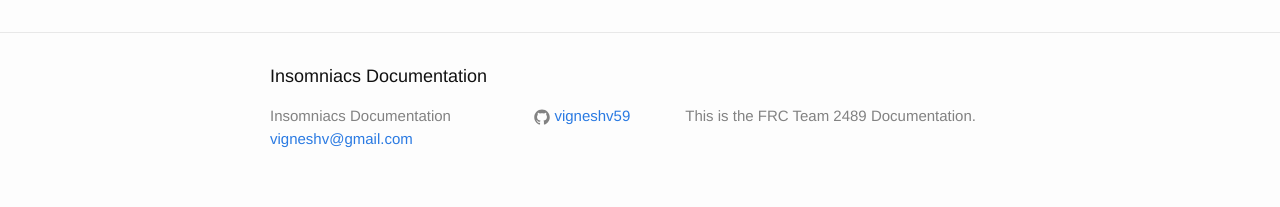
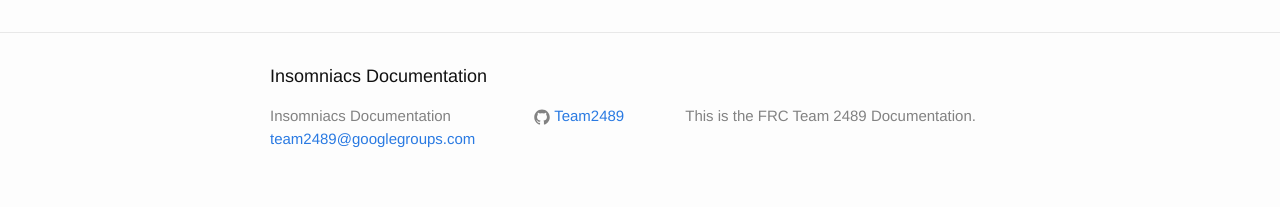
Before and after one commit to Team2489/2015RobotDocs, a Jekyll site: the page built from index.html, in a window 1280 px wide. Shown: the part 1743-1950 px from the top of the page. Built offline with Jekyll 4.4.1, drawn with Linux system fonts in a browser that asks for light colours; Markdown is read by kramdown in place of the engine named in the settings; a script that is not in the unit is left out.

Commit message:
Fixed github stuff

```diff
--- a/_config.yml
+++ b/_config.yml
@@ -1,11 +1,11 @@
 # Site settings
 title: Insomniacs Documentation
-email: vigneshv@gmail.com
+email: team2489@googlegroups.com
 description: > # this means to ignore newlines until "baseurl:"
   This is the FRC Team 2489 Documentation.
 baseurl: "/2015RobotDocs" # the subpath of your site, e.g. /blog/
 url: "http://yourdomain.com" # the base hostname & protocol for your site
-github_username:  vigneshv59
+github_username: Team2489
 
 # Build settings
 markdown: redcarpet
```
